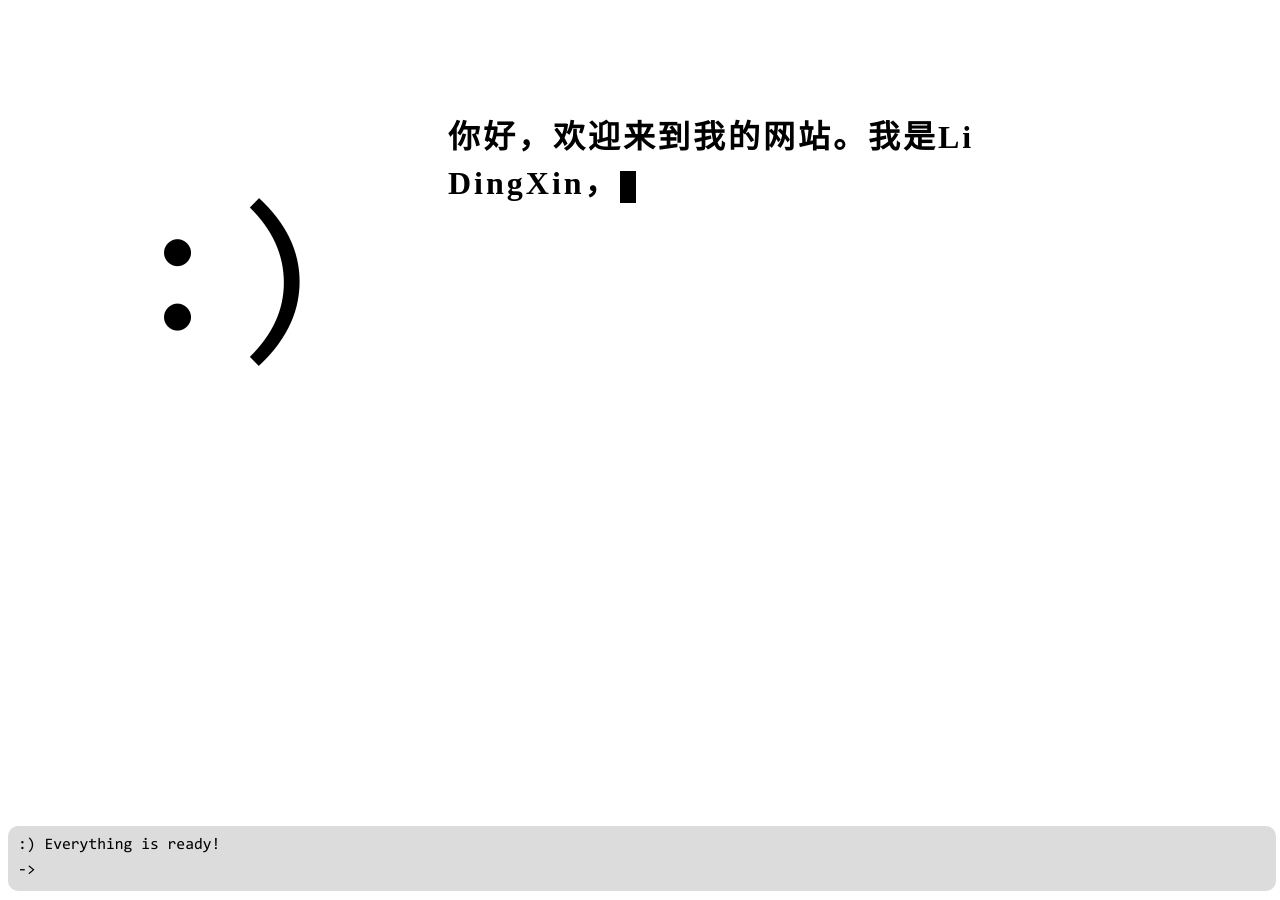
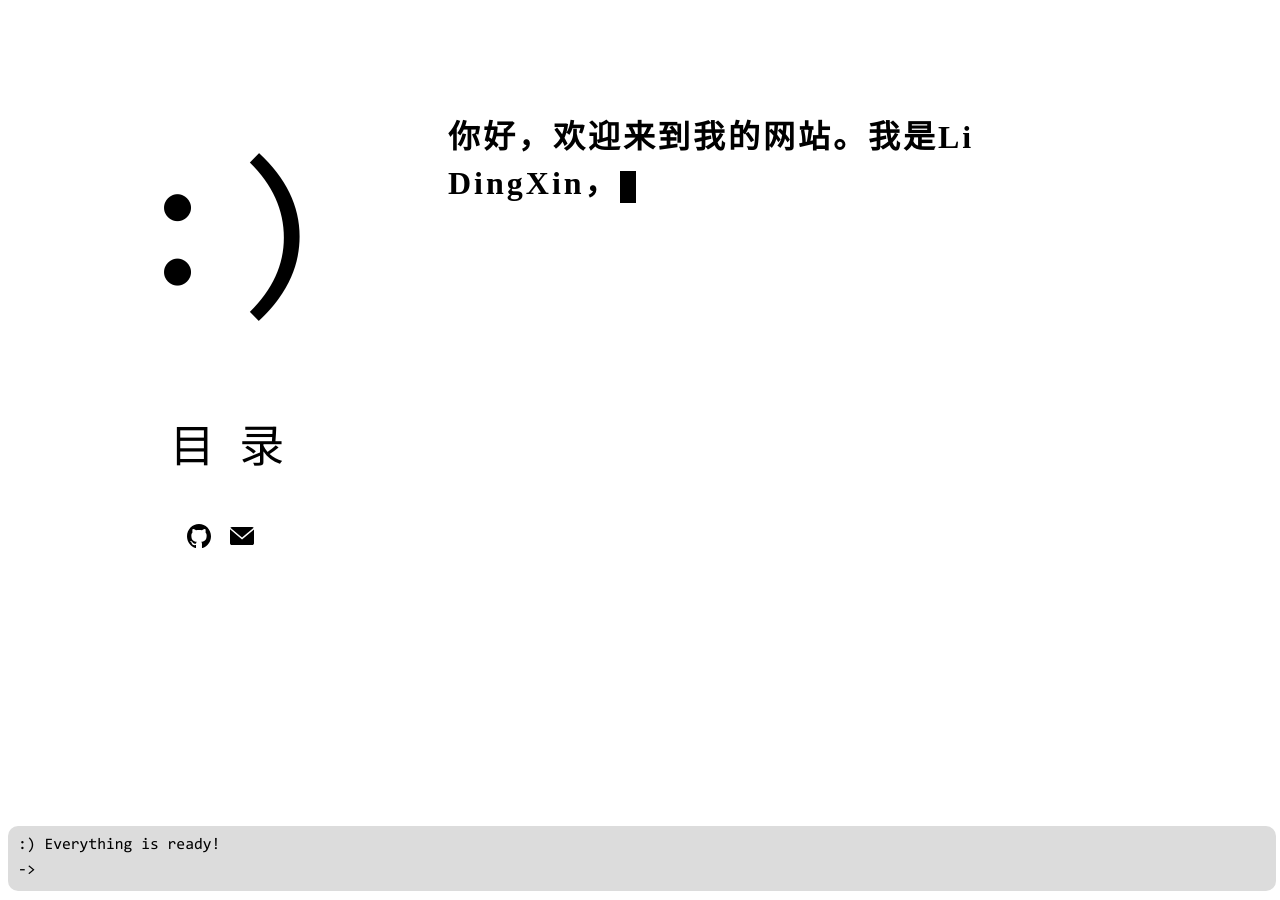
Before and after one commit to lushisi258/lushisi258.github.io, a Jekyll site: the page built from index.html, in a window 1280 px wide. Built offline with Jekyll 4.4.1, drawn with Linux system fonts in a browser that asks for light colours; nearby versions of some CDN libraries; some web fonts are replaced.

Commit message:
完善左侧部分

```diff
--- a/_layouts/default.html
+++ b/_layouts/default.html
@@ -12,10 +12,19 @@
 
 <body>
 
-  <!-- 大大大笑脸！ -->
-  <div class="smile-face">
-    :)
+  <div class="left-panel">
+    <!-- 大大大笑脸！ -->
+    <div class="smile-face">
+      :)
+    </div>
+    <!-- 目录页按钮和GitHub等链接 -->
+    <button class="list-button">目 录</button>
+    <div class="outside-links">
+      <a id="github-link" class="outside-link" href="https://github.com/lushisi258" target="_blank"></a>
+      <a id="email-link" class="outside-link" href="mailto:lushisi258@eqq.com"></a>
+    </div>
   </div>
+
   <!-- 内容 -->
   <div class="content">
     {{ content }}
--- a/assets/css/default.css
+++ b/assets/css/default.css
@@ -2,9 +2,15 @@
     font-family: 'consolas';
     src: url('/assets/fonts/consola.ttf') format('truetype');
 }
+
 @font-face {
     font-family: 'SentySong';
     src: url('/assets/fonts/SentySong.ttf') format('truetype');
+}
+
+@font-face {
+    font-family: 'SentyChalk';
+    src: url('/assets/fonts/SentyChalk.ttf') format('truetype');
 }
 
 @font-face {
@@ -12,13 +18,57 @@
     src: url('/assets/fonts/ShuSong.ttf') format('truetype');
 }
 
-/* 关于笑脸部分的布局 */
+
+/* 关于左侧部分的布局 */
+.left-panel {
+    font-family: 'consolas';
+    left: 10%;
+    top: 15%;
+    position: fixed;
+    animation: fadeIn 1s ease-in-out;
+}
+
 .smile-face {
     font-size: 20vmin;
-    font-family: 'consolas';
-    left: 10%;
-    top: 20%;
-    position: fixed;
+}
+
+.list-button {
+    border: none;
+    background-color: white;
+    font-family: 'consolas', 'SentyChalk';
+    font-size: 5vmin;
+    margin-left: 1vmin;
+    margin-top: 7vmin;
+    width: 20vmin;
+    border-radius: 10px;
+    display: block;
+}
+
+.list-button:hover {
+    background-color: rgb(235, 235, 235);
+}
+
+.outside-links {
+    margin-top: 5vmin;
+    margin-left: 6.6vmin;
+    display: block;
+}
+
+.outside-link {
+    width: 24px;
+    height: 24px;
+    text-decoration: none;
+    display: inline-block;
+    background-size: cover;
+}
+
+#github-link {
+    background-image: url('/assets/images/svg/github.svg');
+}
+
+#email-link {
+    margin-left: 10px;
+    background-image: url('/assets/images/svg/email.svg');
 }
 
 
@@ -61,6 +111,18 @@
     animation: terminal-blink 1s infinite;
 }
 
+
+/* 关于内容部分的布局 */
+.content {
+    top: 10%;
+    left: 35%;
+    width: 50%;
+    height: 80%;
+    color: black;
+    position: fixed;
+}
+
+
 @keyframes terminal-blink {
 
     0%,
@@ -74,13 +136,12 @@
     }
 }
 
+@keyframes fadeIn {
+    from {
+        opacity: 0;
+    }
 
-/* 关于内容部分的布局 */
-.content {
-    top: 10%;
-    left: 35%;
-    width: 50%;
-    height: 80%;
-    color: black;
-    position: fixed;
+    to {
+        opacity: 1;
+    }
 }
```
Also changed, not shown: assets/images/svg/email.svg (added), assets/images/svg/github.svg (added), assets/images/svg/twitter.svg (added).
